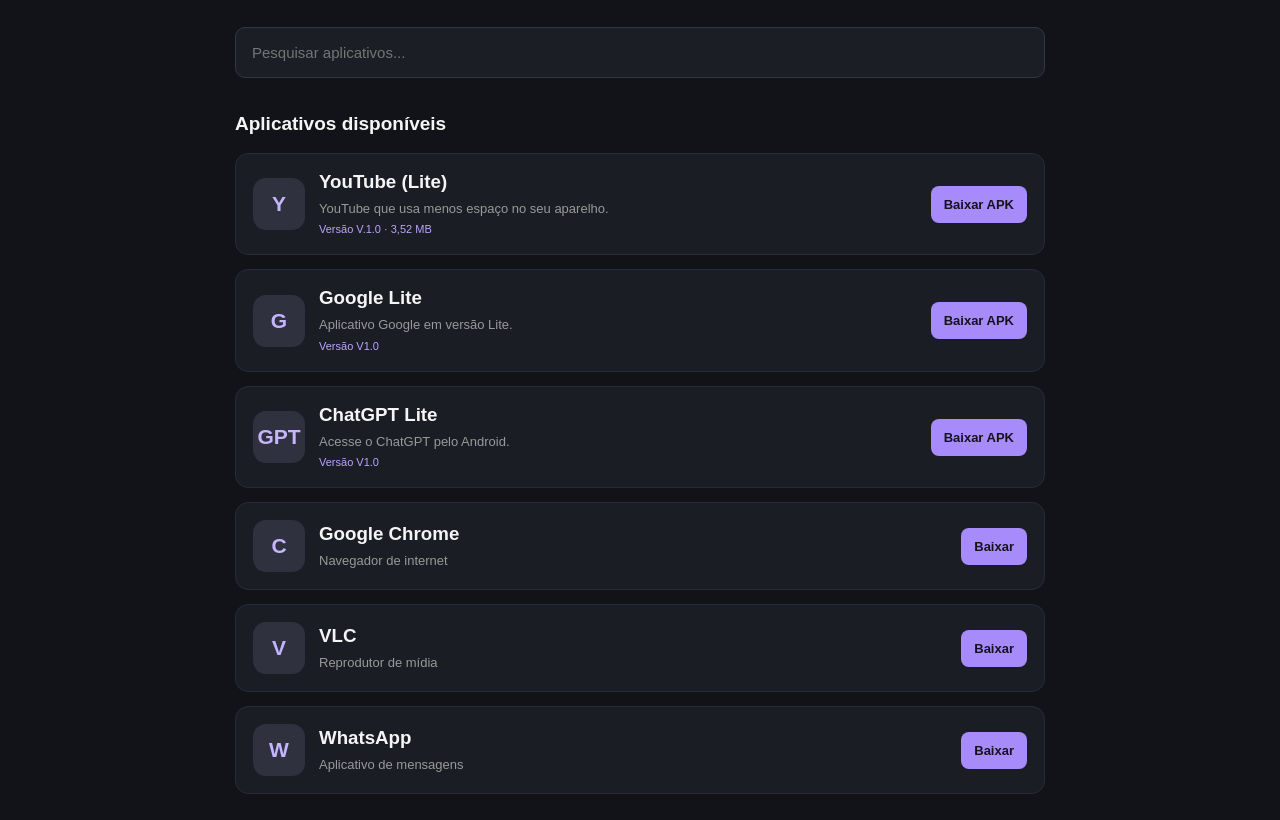
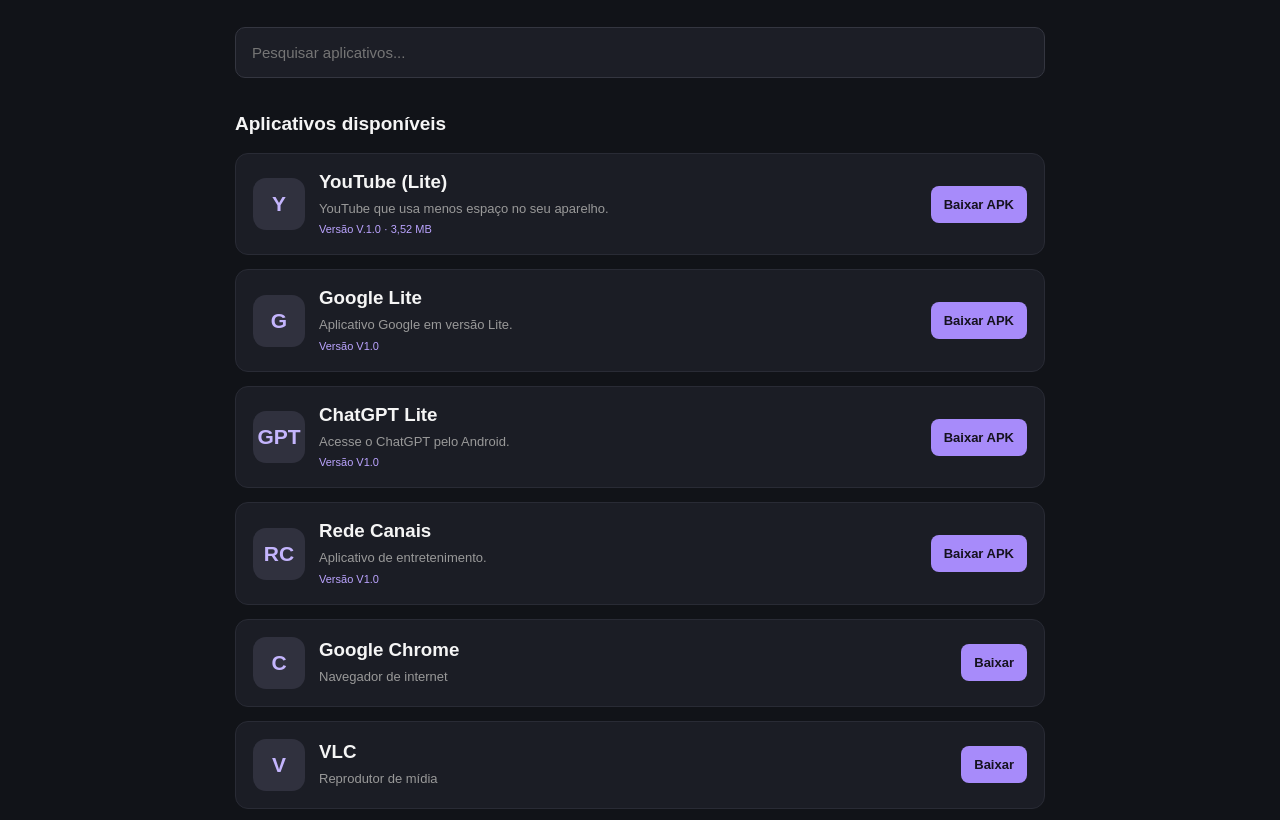
Before and after one commit to paulusgaulos-byte/Nexus-downloads, a plain HTML site: page index.html in a window 1280 px wide. Shown: the part 246-1066 px from the top of the page. Drawn offline with Linux system fonts and the light colour scheme.

Commit message:
Update index.html

```diff
--- a/index.html
+++ b/index.html
@@ -223,6 +223,28 @@ Baixar APK
 
 </article>
 
+<!-- REDE CANAIS -->
+
+<article class="app"
+data-name="rede canais entretenimento">
+
+<div class="app-icon">RC</div>
+
+<div class="info">
+<h3>Rede Canais</h3>
+<p>Aplicativo de entretenimento.</p>
+<span class="version">Versão V1.0</span>
+</div>
+
+<a class="download"
+href="https://github.com/paulusgaulos-byte/Nexus-downloads/releases/download/V1.0/Rede_Canais_v583.43_1794751882149.apk">
+
+Baixar APK
+
+</a>
+
+</article>
+
     <!-- GOOGLE CHROME -->
     <article class="app"
       data-name="google chrome navegador">
```
